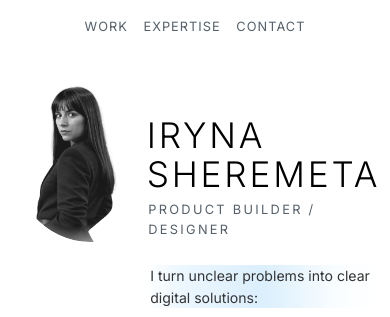
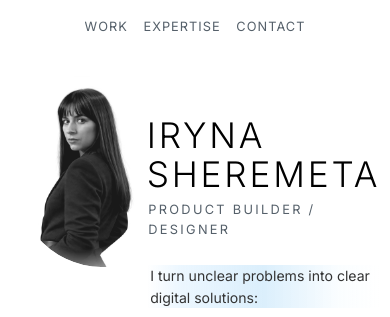
Before and after one commit to Irene2828/porfoliojuly, a Next.js app: page / in a window 390 px wide. Shown: the top 317 px of the page. Built offline with nearby package versions, Linux system fonts and the light colour scheme; no server answers; the database is empty; a web font is replaced by a local one.

Commit message:
Hero: increase mobile image size by 15% to overflow, set text layers to sit on top of image wrapper

```diff
--- a/src/app/components/Hero.css
+++ b/src/app/components/Hero.css
@@ -353,6 +353,8 @@
     display: flex;
     flex-direction: column;
     animation: heroCopySwapMobile 0.96s cubic-bezier(0.45, 0, 0.2, 1) both;
+    z-index: 10 !important; /* sit on top of image layer */
+    position: relative;
   }
   .hero-name-eyebrow {
     text-align: left;
@@ -368,6 +370,8 @@
     max-width: 100%;
     margin: 0.5rem 0 0 0 !important; /* pushed lower */
     text-align: left;
+    z-index: 10 !important; /* sit on top of image layer */
+    position: relative;
   }
   .hero-bullets {
     grid-column: 1 / span 2;
@@ -402,12 +406,14 @@
   .hero-image-wrapper {
     grid-column: 1;
     grid-row: 1 / span 2; /* spans alongside name and intro text */
-    width: 100% !important;
-    max-width: 100% !important;
+    width: 115% !important; /* increased by 15% to overflow */
+    max-width: 115% !important;
     flex: none;
     margin: -1.25rem 0 0 0 !important; /* moved 30% higher up */
     transform: none !important;
     animation: heroImageSwapMobile 0.96s cubic-bezier(0.45, 0, 0.2, 1) both;
+    z-index: 1;
+    position: relative;
   }
   .cv-scanner .hero-image-container,
   .cv-overlay {
```
